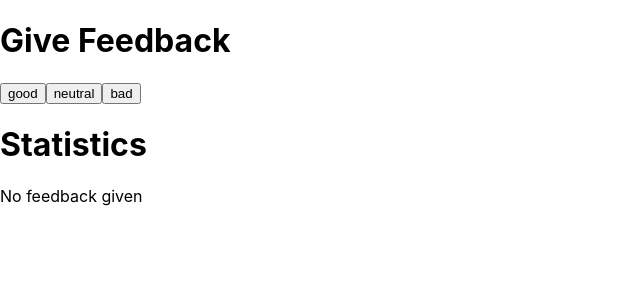
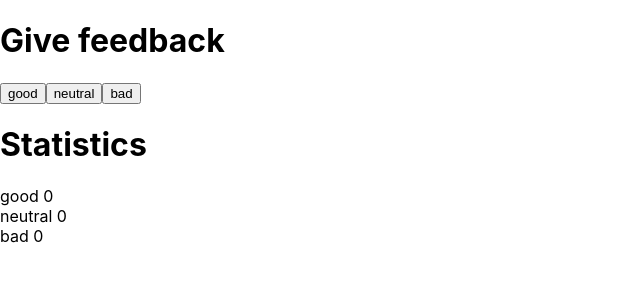
Before and after one commit to lgbrock/fso, a React (Create React App) app in the folder part1/unicafe/: page / in a window 1280 px wide. Shown: the top 300 px of the page, without its empty margins (0-640 px from the left). Built offline with nearby package versions, Linux system fonts and the light colour scheme.

Commit message:
finished exercise 1.6

```diff
--- a/part1/unicafe/src/App.js
+++ b/part1/unicafe/src/App.js
@@ -1,77 +1,115 @@
-import { useState } from 'react';
+import React, { useState } from 'react';
 
-const Button = (props) => (
-	<button onClick={props.handleClick}>{props.text}</button>
-);
+const App = () => {
+	// save clicks of each button to its own state
+	const [good, setGood] = useState(0);
+	const [neutral, setNeutral] = useState(0);
+	const [bad, setBad] = useState(0);
 
-const StatisticLine = (props) => {
+	// const handleGoodClick = () => {
+	// 	setGood(good + 1);
+	// };
+
+	// const handleNeutralClick = () => {
+	// 	setNeutral(neutral + 1);
+	// };
+
+	// const handleBadClick = () => {
+	// 	setBad(bad + 1);
+	// };
+
 	return (
 		<div>
-			<p>
-				{props.text} {props.value}
-			</p>
+			<h1>Give feedback</h1>
+			<button onClick={() => setGood(good + 1)}>good</button>
+			<button onClick={() => setNeutral(neutral + 1)}>neutral</button>
+			<button onClick={() => setBad(bad - 1)}>bad</button>
+			<h1>Statistics</h1>
+			good {good}
+			<br />
+			neutral {neutral}
+			<br />
+			bad {bad}
 		</div>
 	);
 };
 
-const Statistics = ({ good, neutral, bad }) => {
-	const total = good + neutral + bad;
-	const average = (good - bad) / total;
-	const positive = good / total;
-	return (
-		<>
-			<StatisticLine text='Good' value={good} />
-			<StatisticLine text='Neutral' value={neutral} />
-			<StatisticLine text='Bad' value={bad} />
-			<StatisticLine text='All' value={good + neutral + bad} />
-			<StatisticLine text='Average' value={average.toFixed(2) + '%'} />
-			<StatisticLine text='Positive' value={positive.toFixed(2) * 100 + '%'} />
-		</>
-	);
-};
+export default App;
 
-const NoFeedback = (props) => {
-	if (props.good === 0 && props.neutral === 0 && props.bad === 0) {
-		return (
-			<div>
-				<p>No feedback given</p>
-			</div>
-		);
-	} else {
-		return (
-			<Statistics good={props.good} neutral={props.neutral} bad={props.bad} />
-		);
-	}
-};
+// import { useState } from 'react';
 
-const App = () => {
-	const [good, setGood] = useState(0);
-	const [neutral, setNeutral] = useState(0);
-	const [bad, setBad] = useState(0);
+// const Button = (props) => (
+// 	<button onClick={props.handleClick}>{props.text}</button>
+// );
 
-	const handleGoodClick = () => {
-		setGood(good + 1);
-	};
+// const StatisticLine = (props) => {
+// 	return (
+// 		<div>
+// 			<p>
+// 				{props.text} {props.value}
+// 			</p>
+// 		</div>
+// 	);
+// };
 
-	const handleNeutralClick = () => {
-		setNeutral(neutral + 1);
-	};
+// const Statistics = ({ good, neutral, bad }) => {
+// 	const total = good + neutral + bad;
+// 	const average = (good - bad) / total;
+// 	const positive = good / total;
+// 	return (
+// 		<>
+// 			<StatisticLine text='Good' value={good} />
+// 			<StatisticLine text='Neutral' value={neutral} />
+// 			<StatisticLine text='Bad' value={bad} />
+// 			<StatisticLine text='All' value={good + neutral + bad} />
+// 			<StatisticLine text='Average' value={average.toFixed(2) + '%'} />
+// 			<StatisticLine text='Positive' value={positive.toFixed(2) * 100 + '%'} />
+// 		</>
+// 	);
+// };
 
-	const handleBadClick = () => {
-		setBad(bad + 1);
-	};
+// const NoFeedback = (props) => {
+// 	if (props.good === 0 && props.neutral === 0 && props.bad === 0) {
+// 		return (
+// 			<div>
+// 				<p>No feedback given</p>
+// 			</div>
+// 		);
+// 	} else {
+// 		return (
+// 			<Statistics good={props.good} neutral={props.neutral} bad={props.bad} />
+// 		);
+// 	}
+// };
 
-	return (
-		<>
-			<h1>Give Feedback</h1>
-			<Button handleClick={handleGoodClick} text='good' />
-			<Button handleClick={handleNeutralClick} text='neutral' />
-			<Button handleClick={handleBadClick} text='bad' />
-			<h1>Statistics</h1>
-			<NoFeedback good={good} neutral={neutral} bad={bad} />
-			<StatisticLine />
-		</>
-	);
-};
+// const App = () => {
+// 	const [good, setGood] = useState(0);
+// 	const [neutral, setNeutral] = useState(0);
+// 	const [bad, setBad] = useState(0);
 
-export default App;
+// 	const handleGoodClick = () => {
+// 		setGood(good + 1);
+// 	};
+
+// 	const handleNeutralClick = () => {
+// 		setNeutral(neutral + 1);
+// 	};
+
+// 	const handleBadClick = () => {
+// 		setBad(bad + 1);
+// 	};
+
+// 	return (
+// 		<>
+// 			<h1>Give Feedback</h1>
+// 			<Button handleClick={handleGoodClick} text='good' />
+// 			<Button handleClick={handleNeutralClick} text='neutral' />
+// 			<Button handleClick={handleBadClick} text='bad' />
+// 			<h1>Statistics</h1>
+// 			<NoFeedback good={good} neutral={neutral} bad={bad} />
+// 			<StatisticLine />
+// 		</>
+// 	);
+// };
+
+// export default App;
```
